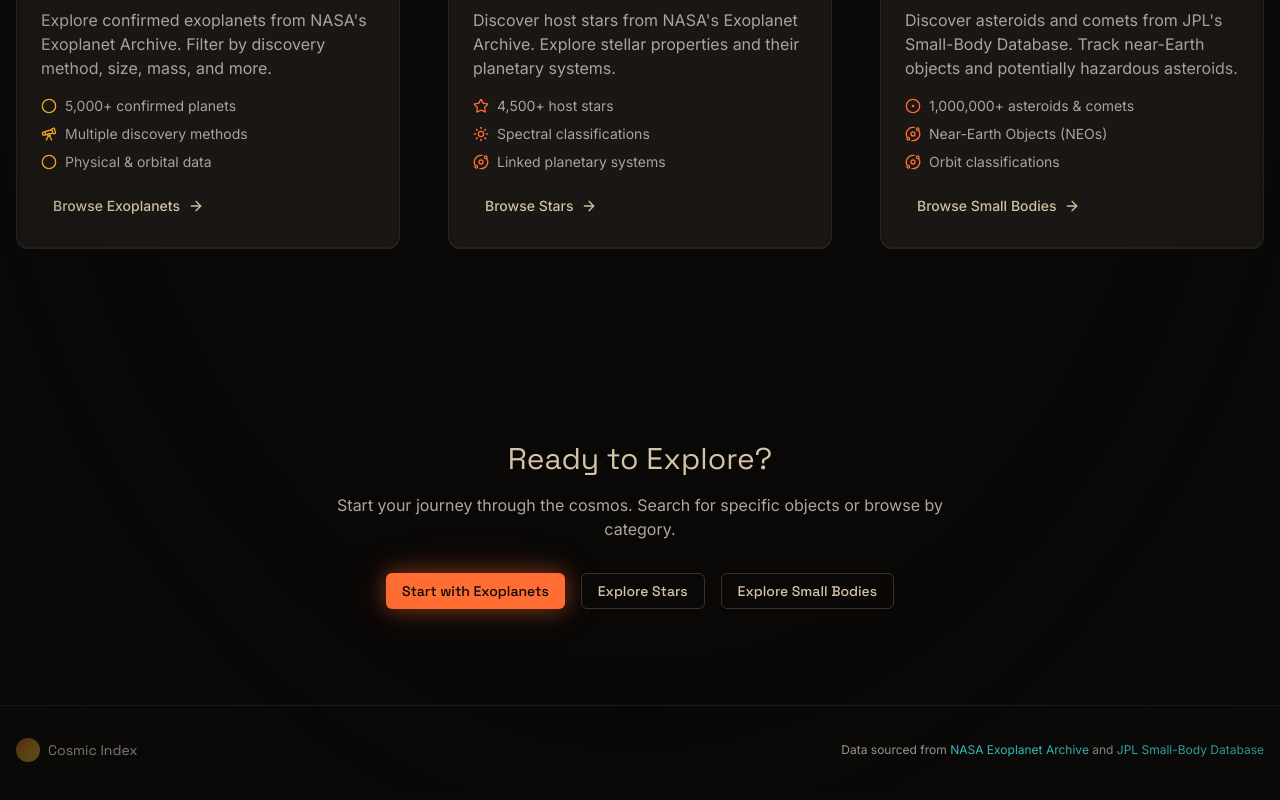
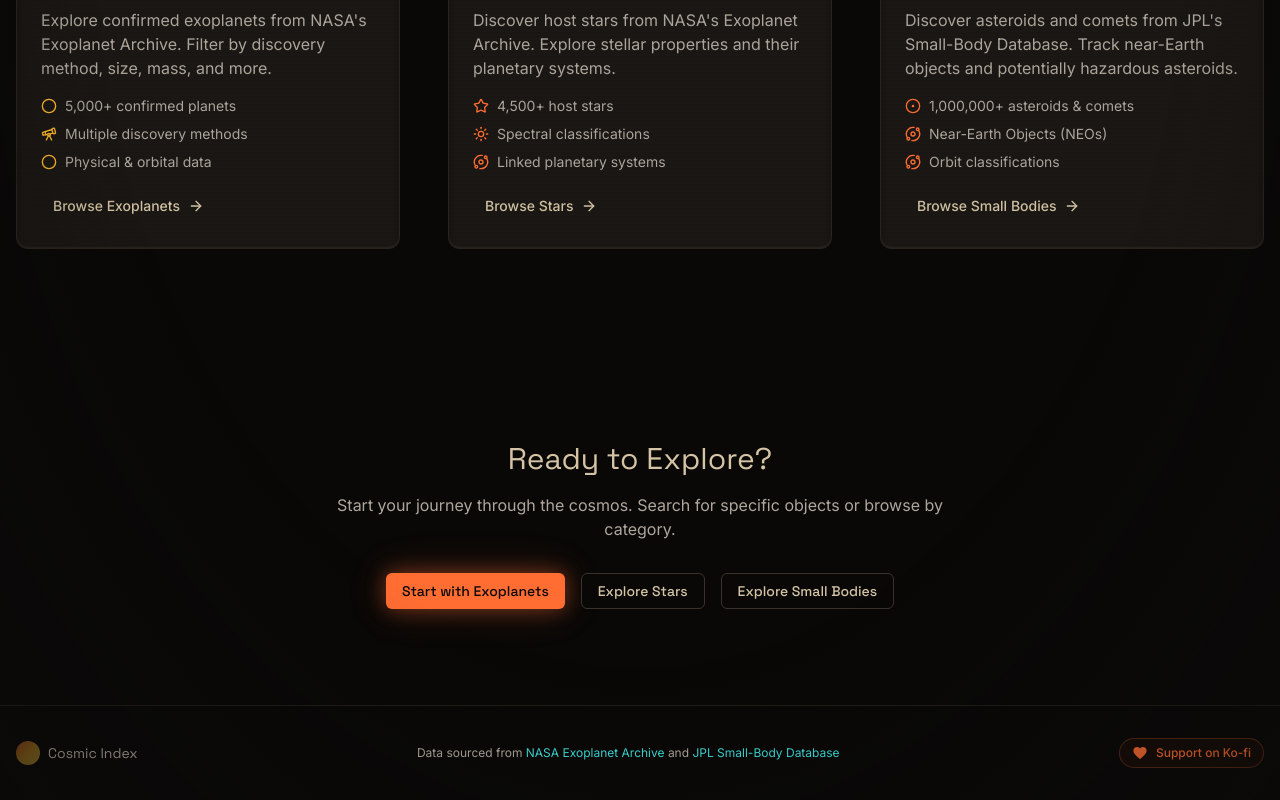
Before and after one commit to alderon07/cosmic-index, a Next.js app: page / in a window 1280 px wide. Shown: the part 980-1780 px from the top of the page. Built offline with nearby package versions, Linux system fonts and the light colour scheme.

Commit message:
added kofi link

```diff
--- a/src/app/layout.tsx
+++ b/src/app/layout.tsx
@@ -216,6 +216,24 @@ export default function RootLayout({
                     JPL Small-Body Database
                   </Link>
                 </p>
+                <Link
+                  href="https://ko-fi.com/sadasspanda"
+                  target="_blank"
+                  rel="noopener noreferrer"
+                  className="group flex items-center gap-2 px-3 py-1.5 rounded-full border border-reactor-orange/30 bg-reactor-orange/5 hover:bg-reactor-orange/10 hover:border-reactor-orange/50 transition-all duration-300"
+                >
+                  <svg
+                    className="w-4 h-4 text-reactor-orange group-hover:scale-110 transition-transform duration-300"
+                    viewBox="0 0 24 24"
+                    fill="currentColor"
+                    aria-hidden="true"
+                  >
+                    <path d="M12 21.35l-1.45-1.32C5.4 15.36 2 12.28 2 8.5 2 5.42 4.42 3 7.5 3c1.74 0 3.41.81 4.5 2.09C13.09 3.81 14.76 3 16.5 3 19.58 3 22 5.42 22 8.5c0 3.78-3.4 6.86-8.55 11.54L12 21.35z" />
+                  </svg>
+                  <span className="text-xs font-medium text-reactor-orange group-hover:text-amber-glow transition-colors duration-300">
+                    Support on Ko-fi
+                  </span>
+                </Link>
               </div>
             </div>
           </footer>
```
